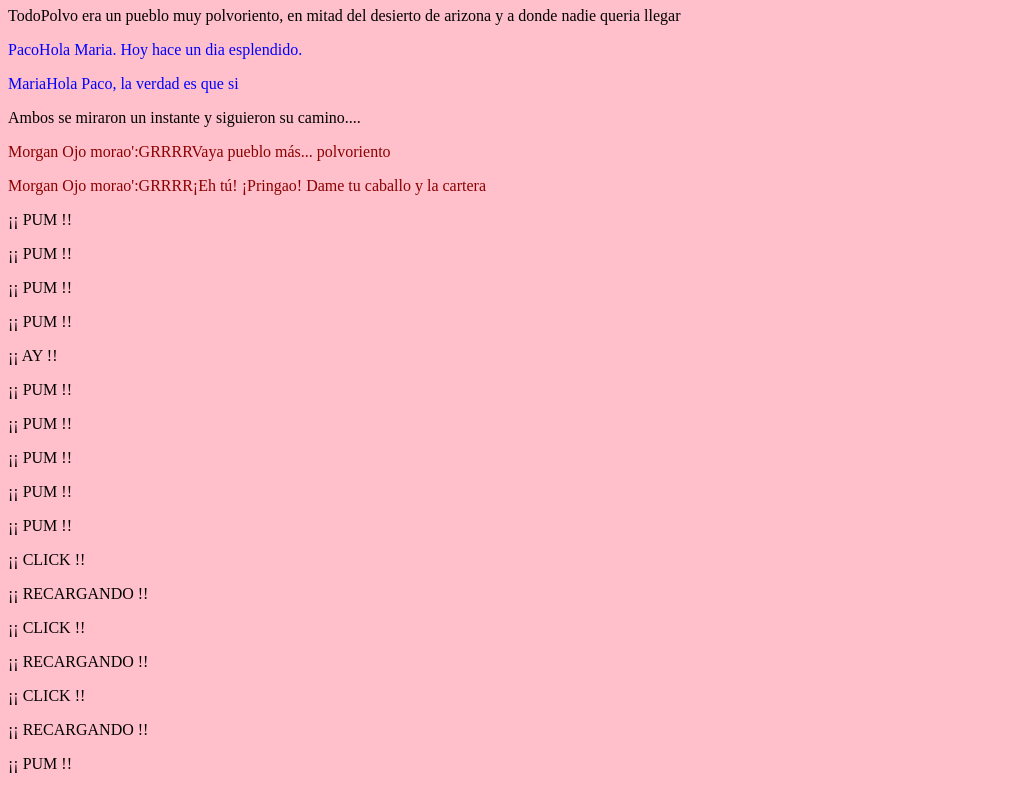
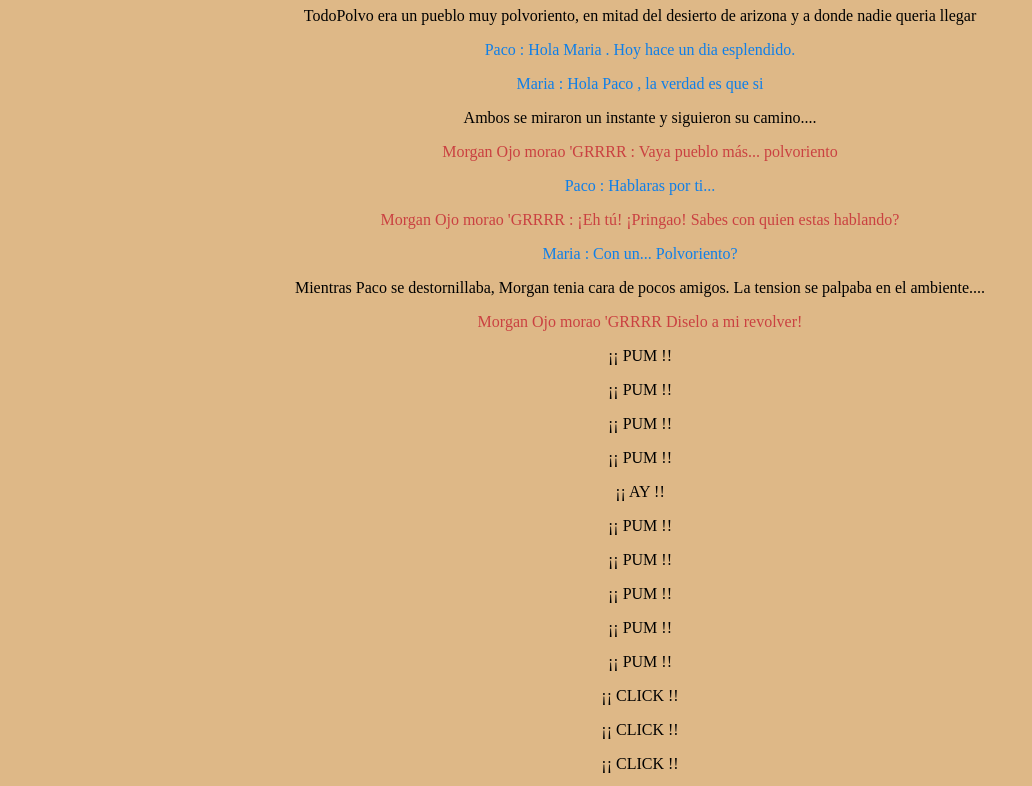
Before and after one commit to josefdzbeta/Pelicula, a plain HTML site: page Pelicula/js/index.html in a window 1280 px wide. Shown: the part 73-859 px from the top of the page, without its empty margins (0-1032 px from the left). Drawn offline with Linux system fonts and the light colour scheme.

Commit message:
TodoPolvo Terminado

```diff
--- a/Pelicula/js/pelicula.css
+++ b/Pelicula/js/pelicula.css
@@ -1,13 +1,10 @@
 body{
-  background-color: pink;
-}
-.personaje span{
-  font-weight: bold;
-  color: black;
+  background-color: burlywood;
+  text-align: center;
 }
 .bueno{
-  color: blue;
+  color: rgb(15, 127, 233);
 }
 .malo{
-  color: darkred;
+  color: rgb(202, 65, 65);
 }
--- a/Pelicula/js/pelicula.js
+++ b/Pelicula/js/pelicula.js
@@ -10,22 +10,27 @@ class Pelicula {
     this.titulo = 'Tiroteo en Mississippi'
     this.pueblo = new Pueblo('TodoPolvo', 'muy polvoriento, en mitad del desierto de arizona y a donde nadie queria llegar')
     this.narrador = new Narrador()
-    this.paco = new PersonajeBueno('Paco')
-    this.maria = new PersonajeBueno('Maria')
-    this.morgan = new PersonajeMalo('Morgan Ojo morao\'')
+    this.paco = new PersonajeBueno('Paco ')
+    this.maria = new PersonajeBueno('Maria ')
+    this.morgan = new PersonajeMalo('Morgan Ojo morao \'')
 
     this.iniciar()
   }
   iniciar(){
     document.write(`<h1>${this.titulo}</h1>`)
     document.write(`<p>${this.pueblo.nombre} era un pueblo ${this.pueblo.descripcion}</p>`)
-    this.paco.hablar(`Hola ${this.maria.nombre}. Hoy hace un dia esplendido.`)
-    this.maria.hablar(`Hola ${this.paco.nombre}, la verdad es que si`)
-    this.narrador.hablar('Ambos se miraron un instante y siguieron su camino...')
-    this.morgan.hablar('Vaya pueblo más... polvoriento')
-    this.morgan.hablar('¡Eh tú! ¡Pringao! Dame tu caballo y la cartera')
+    this.paco.hablar(`: Hola ${this.maria.nombre}. Hoy hace un dia esplendido.`)
+    this.maria.hablar(`: Hola ${this.paco.nombre}, la verdad es que si`)
+    this.narrador.hablar(' Ambos se miraron un instante y siguieron su camino...')
+    this.morgan.hablar(': Vaya pueblo más... polvoriento')
+    this.paco.hablar(': Hablaras por ti...')
+    this.morgan.hablar(': ¡Eh tú! ¡Pringao! Sabes con quien estas hablando?')
+    this.maria.hablar(': Con un... Polvoriento?')
+    this.narrador.hablar(' Mientras Paco se destornillaba, Morgan tenia cara de pocos amigos')
+    this.narrador.hablar(' La tension se palpaba en el ambiente...')
+    this.morgan.hablar(' Diselo a mi revolver!')
 
-    let tiroteoRandom=Math.floor(Math.random() * 10+1)
+    let tiroteoRandom=Math.floor(Math.random() * 4+2)
       while(tiroteoRandom>0){
 
         this.paco.arma.disparar()
@@ -34,8 +39,10 @@ class Pelicula {
 
         tiroteoRandom--
     }
+    this.narrador.hablar('Despues de un intenso tiroteo y malheridos, no quedaba nada por hacer ')
+    this.narrador.hablar(' El lejano pueblo de TodoPolvo se rendia bajo las garras de Morgan..')
+  }
 
-  }
 
 }
 
@@ -59,7 +66,11 @@ class Personaje {
 
     this.nombre = nombre
     this.arma = new Arma()
+    this.enemigos=[]
 
+  }
+  addEnemigos(personaje){
+    this.enemigos.push(personaje)
   }
 
   hablar(texto){
@@ -69,7 +80,7 @@ class Personaje {
 
 class PersonajeMalo extends Personaje {
   hablar(texto){
-    document.write(`<p class=malo><span>${this.nombre}:</span>GRRRR${texto}</p>`)
+    document.write(`<p class=malo><span>${this.nombre}</span>GRRRR ${texto}</p>`)
   }
 }
 
@@ -97,8 +108,7 @@ class Arma {
 
     }else{
       document.write('<p>¡¡ CLICK !! </p>')
-      document.write('<p>¡¡ RECARGANDO !! </p>')
-      this.balas=1
+      this.balas++
     }
   }
 }
```
